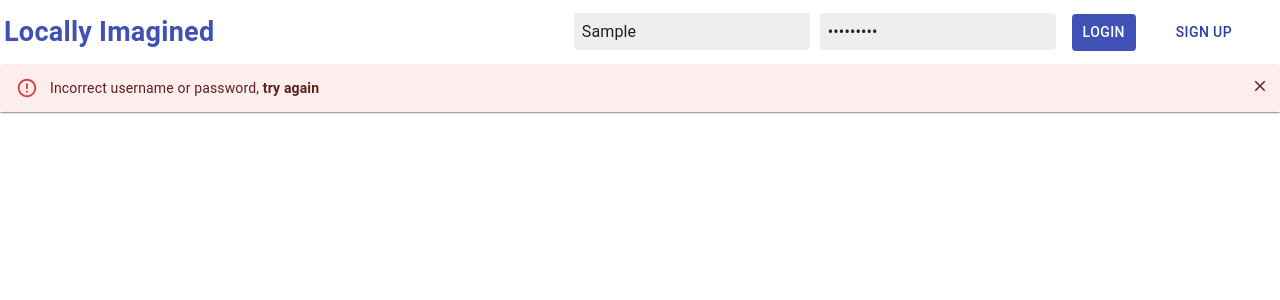
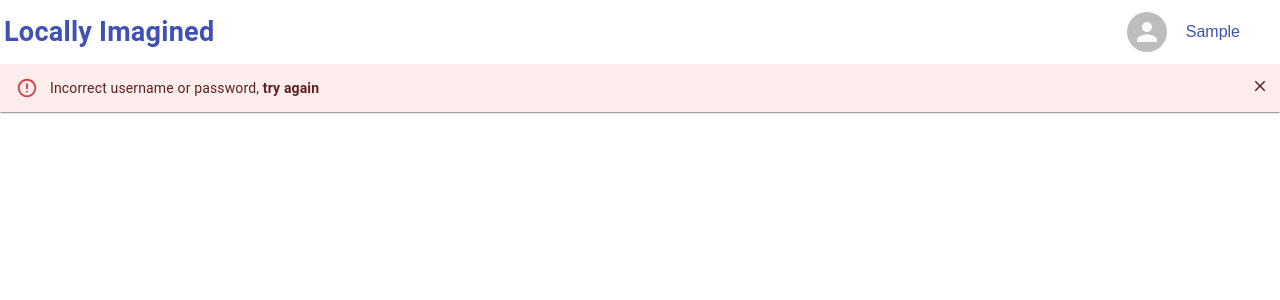
Before and after one commit to locally-imagined/locally-imagined, a React (Create React App) app in the folder frontend/: page / in a window 1280 px wide. Both pictures are taken after typing "Sample", "Sample123" into the empty fields and a click on the button "LOGIN". Shown: the top 300 px of the page. Built offline with nearby package versions, Linux system fonts and the light colour scheme; no server answers.

Commit message:
Add account menu

```diff
--- a/frontend/src/components/AppBar.js
+++ b/frontend/src/components/AppBar.js
@@ -9,14 +9,15 @@ import {
   Collapse,
   IconButton,
   Modal,
-  Box,
   Paper,
-  Grid,
-  Container,
   Divider,
+  Tooltip,
+  Menu,
+  MenuItem,
 } from "@material-ui/core";
-import { Alert, AlertTitle } from "@mui/material/";
+import { Alert } from "@mui/material/";
 import CloseIcon from "@mui/icons-material/Close";
+
 import { useHistory } from "react-router-dom";
 import { useState } from "react";
 import styles from "../styles";
@@ -30,9 +31,18 @@ import states from "../states";
 const Appbar = () => {
   const classes = styles();
   const history = useHistory();
+  const [anchorEl, setAnchorEl] = React.useState(null);
+  const openAccountMenu = Boolean(anchorEl);
   const [login, setLogin] = useState(states.login);
   const [openSignup, setSignup] = useState(false);
   const [error, setError] = useState(false);
+  const handleClick = (event) => {
+    setAnchorEl(event.currentTarget);
+  };
+  //handle menu close
+  const handleClose = () => {
+    setAnchorEl(null);
+  };
   //handle user input field change
   const handleInputChange = (event) => {
     setUser({
@@ -57,6 +67,7 @@ const Appbar = () => {
     event.preventDefault();
     console.log(user);
     const userlogin = { username: user.username, password: user.password };
+    console.log(JSON.stringify(userlogin));
     fetch("http://localhost:3010/v0/login", {
       method: "POST",
       body: JSON.stringify(userlogin),
@@ -82,6 +93,7 @@ const Appbar = () => {
       })
       .catch((err) => {
         console.log(err);
+        setLogin(true);
         setError(true);
       });
   };
@@ -135,7 +147,7 @@ const Appbar = () => {
               className={classes.fastlogin}
               placeholder="Username"
               inputProps={{ onChange: handleInputChange, required: true }}
-              type="username"
+              type="text"
               name="username"
             />
             {/*password input*/}
@@ -168,21 +180,60 @@ const Appbar = () => {
             </Button>
           </form>
         )}
-        {/*display avatar and log out button when login*/}
-        {login &&
-          (<Avatar alt="user" src={user.avatar} />)(
-            <Button
-              variant="text"
-              raised
-              className={classes.logout}
+        {/*display avatar and username and log out button when login*/}
+        {login && (
+          <Tooltip title="Account settings">
+            <IconButton
+              onClick={handleClick}
+              size="small"
+              sx={{ ml: 2 }}
+              aria-controls={open ? "account-menu" : undefined}
+              aria-haspopup="true"
+              aria-expanded={open ? "true" : undefined}
+            >
+              <Avatar className={classes.avatar}></Avatar>
+            </IconButton>
+          </Tooltip>
+        )}
+        <Menu
+          id="account-menu"
+          anchorEl={anchorEl}
+          className={classes.accountMenu}
+          open={openAccountMenu}
+          onClose={handleClose}
+          MenuListProps={{
+            "aria-labelledby": "basic-button",
+          }}
+        >
+          <MenuItem
+            onClick={() => {
+              setAnchorEl(null);
+              history.push("/account");
+            }}
+            className={classes.accountMenuItem}
+          >
+            Profile
+          </MenuItem>
+          <MenuItem onClick={handleClose} className={classes.accountMenuItem}>
+            Account Setting
+          </MenuItem>
+          <MenuItem
             onClick={() => {
               setLogin(false);
               states.login = false;
+              setAnchorEl(null);
               history.push("/");
             }}
+            className={classes.accountMenuItem}
           >
-              Log out
-            </Button>
+            Logout
+          </MenuItem>
+        </Menu>
+
+        {login && (
+          <div raised className={classes.username}>
+            {`${user.username}`}
+          </div>
         )}
       </Toolbar>
       {/*unsuccessful login alert*/}
@@ -206,6 +257,7 @@ const Appbar = () => {
           Incorrect username or password, <strong>try again</strong>
         </Alert>
       </Collapse>
+
       {/*Signup modal*/}
       <Modal open={openSignup} onClose={() => setSignup(false)}>
         <Paper className={classes.signUp}>
--- a/frontend/src/styles.js
+++ b/frontend/src/styles.js
@@ -101,6 +101,9 @@ const styles = makeStyles((theme) => ({
     p: 4,
     padding: theme.spacing(3),
   },
+  logout: {
+    padding: theme.spacing(3),
+  },
   signUpButton: {
     color: "white",
     backgroundColor: theme.palette.primary.main,
@@ -138,6 +141,16 @@ const styles = makeStyles((theme) => ({
     fontSize: "27px",
     fontWeight: "bold",
   },
+  username: {
+    color: theme.palette.primary.main,
+    padding: theme.spacing(2),
+  },
+  accountMenu: {
+    marginTop: "50px",
+  },
+  accountMenuItem: {
+    width: "300px",
+  },
 }));
 
 export default styles;
```
Lines whose indentation alone changed are shown as unchanged.
